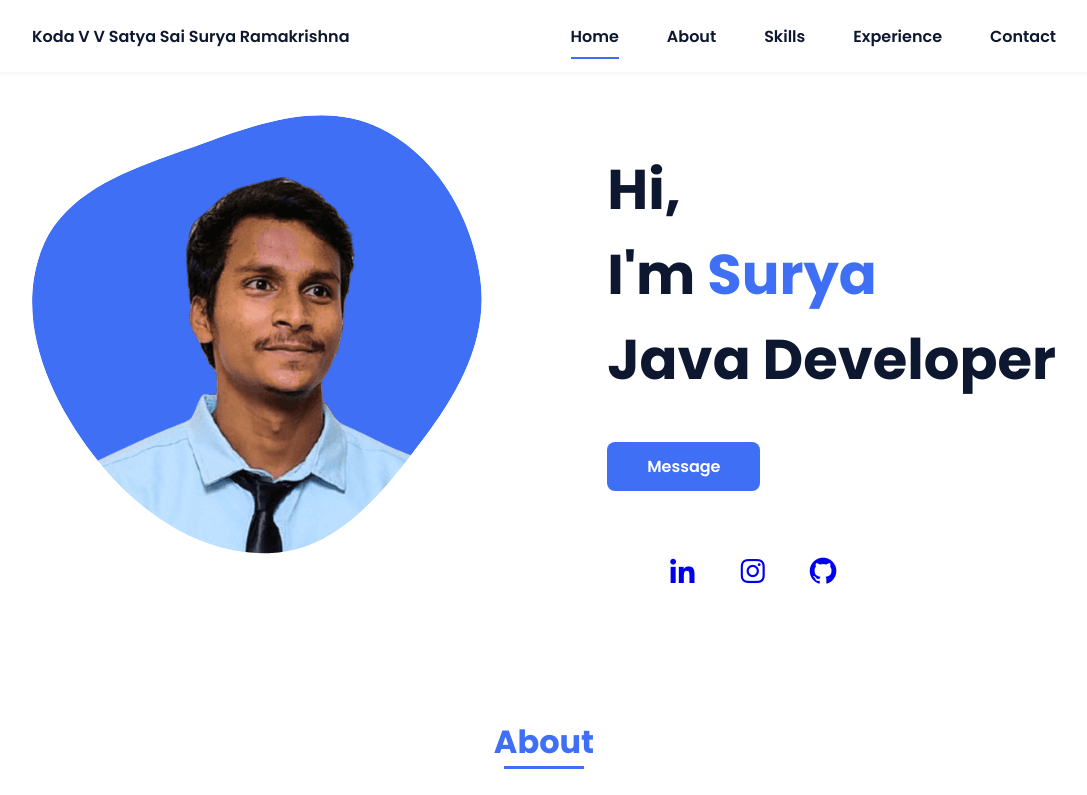
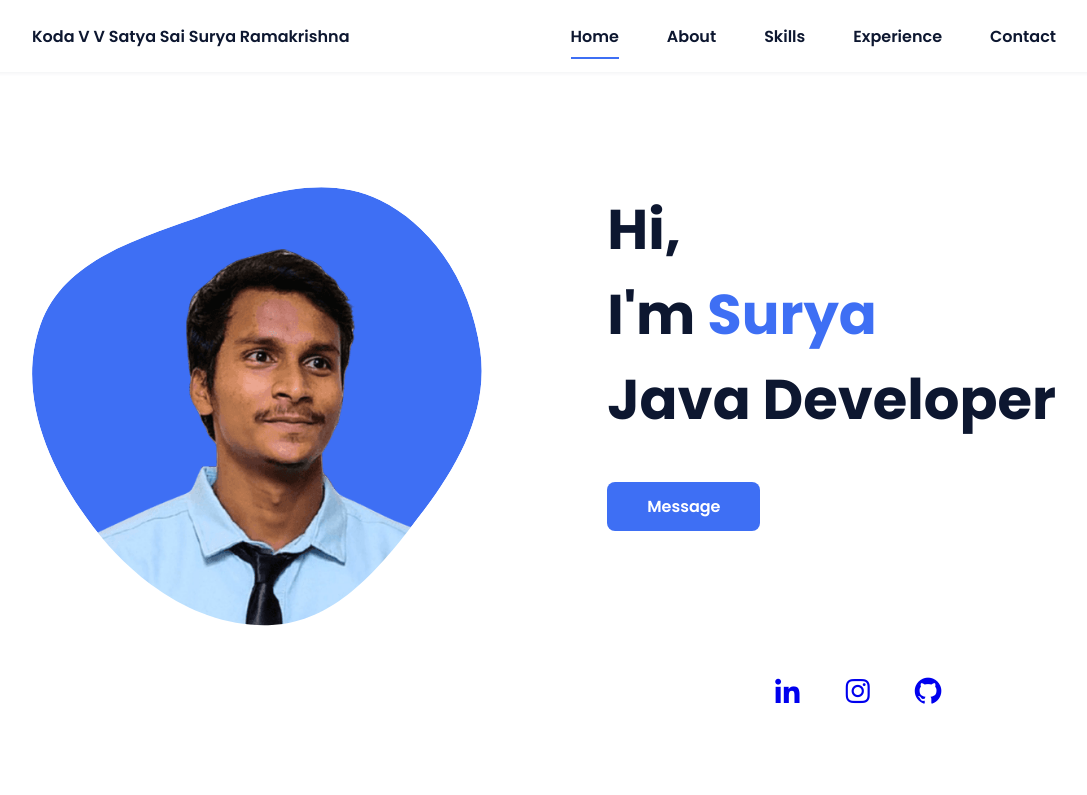
Before and after one commit to suryarkrishna/Surya-s-Portfolio, a plain HTML site: page index.html in a window 1280 px wide. Shown: the top 795 px of the page, without its empty margins (96-1183 px from the left). Drawn offline with nearby package versions, Linux system fonts and the light colour scheme.

Commit message:
made mobile responsive

```diff
--- a/assets/css/styles.css
+++ b/assets/css/styles.css
@@ -421,6 +421,8 @@ img {
   }
   .home__img {
     width: 200px;
+  }
+  .home__blob, .home__blob-img{
     visibility: hidden;
   }
   .work__container {
@@ -435,12 +437,12 @@ img {
     padding: 4rem 0 2rem;
   }
   .home__social {
-    padding-top: 0;
-    padding-bottom: 2.5rem;
+    padding-top: 20px;
+    padding-bottom: 0rem;
     flex-direction: row;
     align-self: flex-end;
     position: absolute;
-    right: 185px;
+    right: 80px;
   }
   .home__social-icon {
     font-size: var(--h2-font-size);
@@ -449,8 +451,11 @@ img {
     margin-right: var(--mb-4);
   }
   .home__img {
-    width: 300px;
+    width: 240px;
     bottom: 25%;
+  }
+  .home__blob, .home__blob-img{
+    margin-top: 80px;
   }
   .about__container {
     grid-template-columns: repeat(2, 1fr);
```
